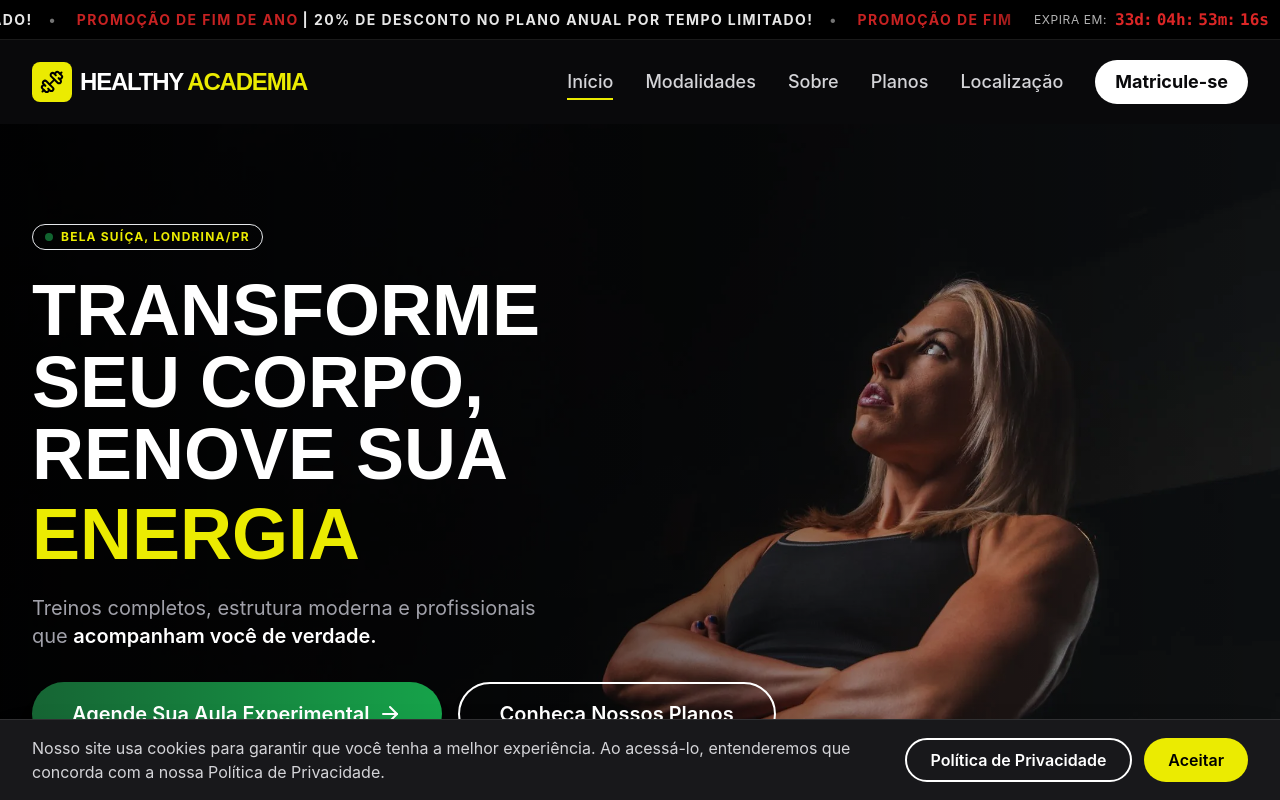
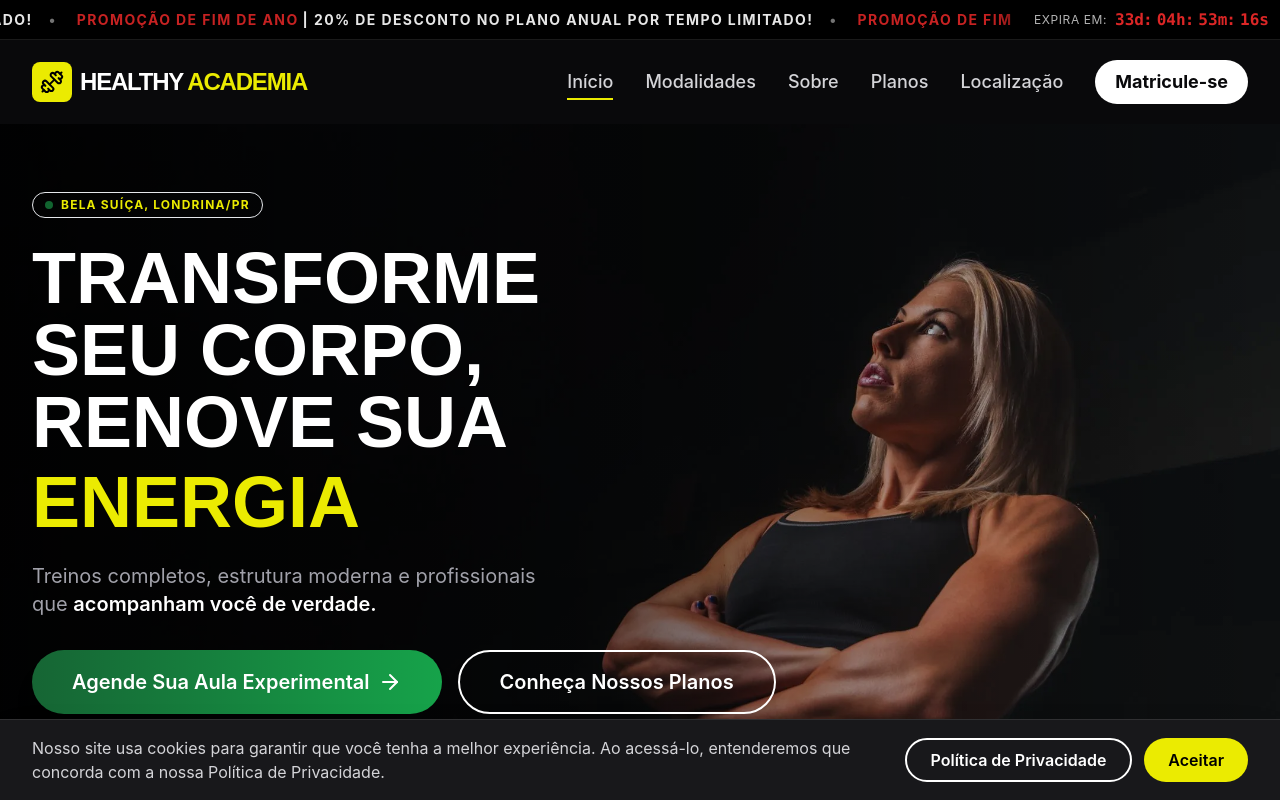
Before and after one commit to Takoa25/2-LP-Gym-Template, a React (Vite) app: page / in a window 1280 px wide. Shown: the top 800 px of the page. Built offline with nearby package versions, Linux system fonts and the light colour scheme.

Commit message:
feat: Add new content configuration file and initial Hero component.

```diff
--- a/src/Content.ts
+++ b/src/Content.ts
@@ -166,8 +166,8 @@ export const content: ContentConfig = {
       whatsappMessage: "Olá! Vim pelo site e gostaria de agendar uma aula experimental."
     },
     // Ajuste fino de espaçamento (padding-top)
-    paddingClassesMobile: "pt-22 pb-12",
-    paddingClassesDesktop: "md:pt-34 lg:pt-0 lg:pb-0"
+    paddingClassesMobile: "pt-20 pb-12",
+    paddingClassesDesktop: "md:pt-32 lg:pt-0 lg:pb-0"
   },
 
   // --- STATS (Prova Social) ---
--- a/src/components/Hero.tsx
+++ b/src/components/Hero.tsx
@@ -8,7 +8,7 @@ const Hero: React.FC = () => {
   const whatsappLink = `https://wa.me/${content.infos.whatsapp}?text=${encodeURIComponent(content.hero.ctaSecondary.whatsappMessage)}`;
 
   return (
-    <section id="hero" className={`relative min-h-[80vh] md:min-h-[90vh] flex md:items-center overflow-hidden ${content.hero.paddingClassesMobile} ${content.hero.paddingClassesDesktop}`}>
+    <section id="hero" className={`relative min-h-[80vh] md:min-h-[85vh] lg:min-h-[85vh] flex md:items-center overflow-hidden ${content.hero.paddingClassesMobile} ${content.hero.paddingClassesDesktop}`}>
       {/* Background Image with Overlay */}
       <div className="absolute inset-0 z-0">
         <picture>
@@ -37,7 +37,7 @@ const Hero: React.FC = () => {
         <div className="hidden md:block absolute inset-0 bg-gradient-to-r from-black/90 via-black/50 to-transparent"></div>
       </div>
 
-      <div className="container mx-auto px-4 md:px-8 relative z-10 pt-6 md:pt-0">
+      <div className="container mx-auto px-4 md:px-8 relative z-10 pt-6 md:pt-8 lg:pt-10 pb-8 md:pb-10 lg:pb-16">
         <div className="max-w-xl lg:max-w-2xl animate-fade-in-up">
           <div className="inline-flex items-center gap-2 px-3 py-1 mb-6 border border-primary/30 rounded-full bg-primary/10 backdrop-blur-sm">
             <div className="w-2 h-2 rounded-full bg-green-500 animate-pulse"></div>
```
